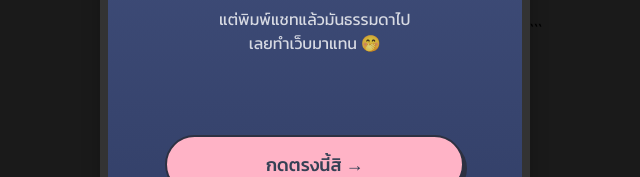
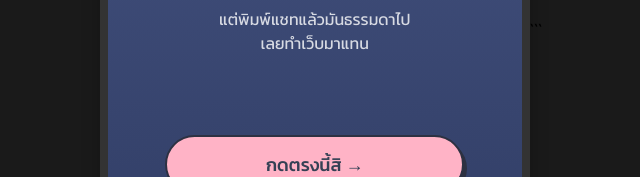
Before and after one commit to bonushomon2947/Flirting-, a plain HTML site: page index.html in a window 1280 px wide. Shown: the part 396-573 px from the top of the page, 319-959 px from the left. Drawn offline with Linux system fonts and the light colour scheme.

Commit message:
Update index.html

```diff
--- a/index.html
+++ b/index.html
@@ -3,7 +3,7 @@
 <head>
     <meta charset="UTF-8">
     <meta name="viewport" content="width=device-width, initial-scale=1.0, maximum-scale=1.0, user-scalable=no">
-    <title>มีเรื่องอยากคุยด้วยนิดหน่อย...</title>
+    <title>พี่เหนืออมีเรื่องอยากคุยด้วยครับบ</title>
     <link href="https://fonts.googleapis.com/css2?family=Kanit:wght@300;400;500;600&display=swap" rel="stylesheet">
     <style>
         :root {
@@ -193,7 +193,7 @@
     <div id="screen-start" class="screen active" style="background: var(--bg-night);">
         <div class="emoji-hero" style="font-size: 40px;">🌙 ✨</div>
         <h1>พี่เหนืออมีเรื่องอยากคุยด้วย<br>นิดหน่อยครับ</h1>
-        <p class="subtitle">แต่พิมพ์แชทแล้วมันธรรมดาไป<br>เลยทำเว็บมาแทน 🤭</p>
+        <p class="subtitle">แต่พิมพ์แชทแล้วมันธรรมดาไป<br>เลยทำเว็บมาแทน </p>
         <button class="btn btn-pink" onclick="nextScreen('q1')" style="margin-top: 40px;">กดตรงนี้สิ &rarr;</button>
         <div style="position: absolute; bottom: 0; right: 20px; font-size: 80px;">🐱</div>
     </div>
```
